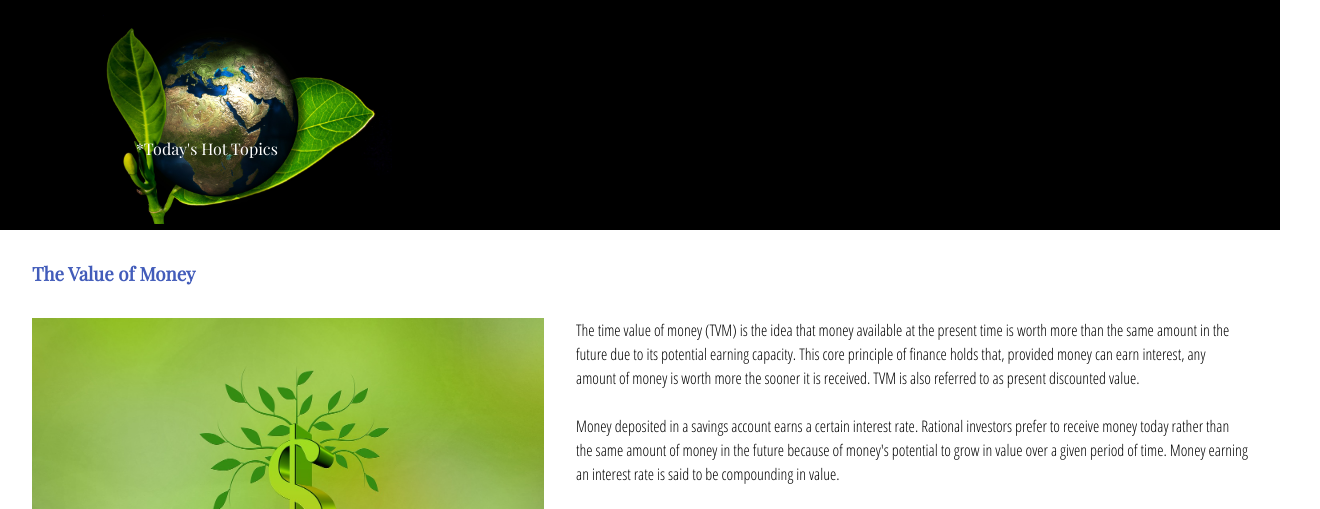
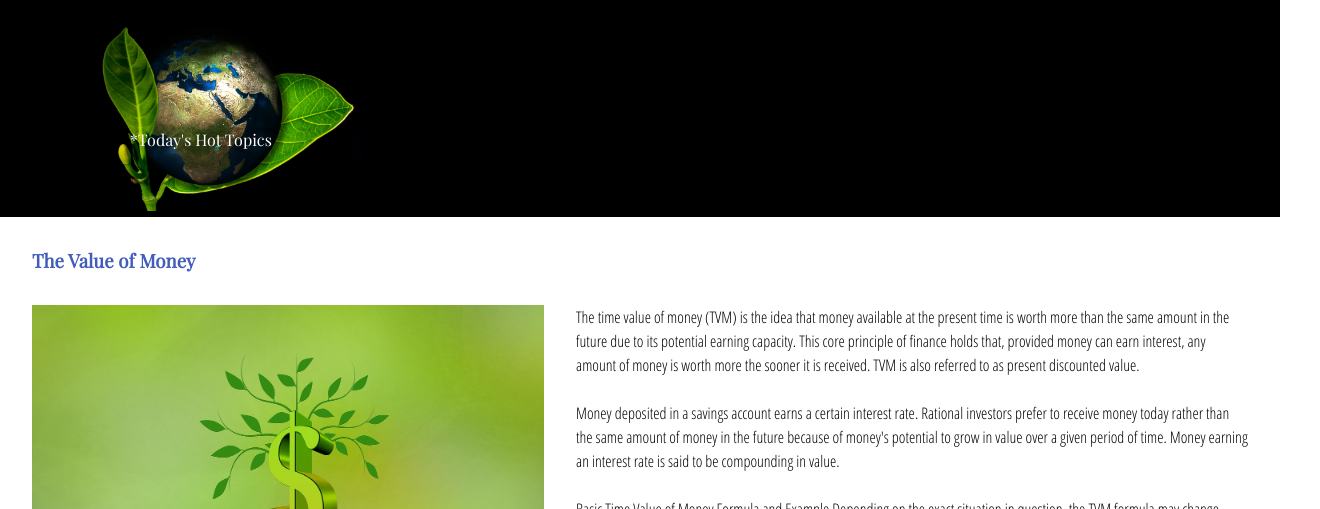
Before and after one commit to hvdbroeke/hot-topics, a plain HTML site: page index.html in a window 1280 px wide. Shown: the part 291-800 px from the top of the page, 1320 px wide, since content can reach past the window. Drawn offline with nearby package versions, Linux system fonts and the light colour scheme.

Commit message:
Update styles.css

```diff
--- a/css/styles.css
+++ b/css/styles.css
@@ -160,7 +160,7 @@
     nav a:hover {
         color: #425cba;
     }
-    .masthead figure{
+    .masthead figure img{
         width: 100%;
     }
     figtext {
@@ -220,7 +220,7 @@
         display: inline;
         max-width: 25%;
     }
-    header figure{
+    header figure img{
         width: 100%;
     }
     nav {
```
